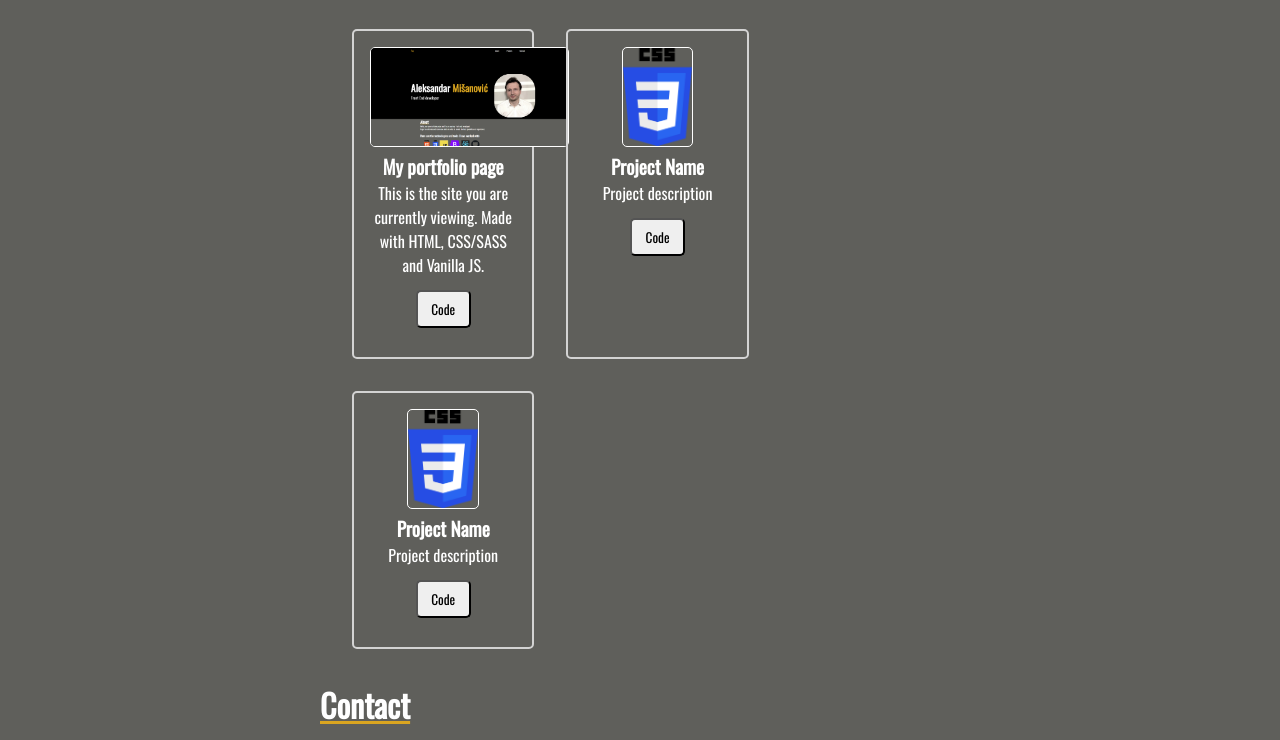
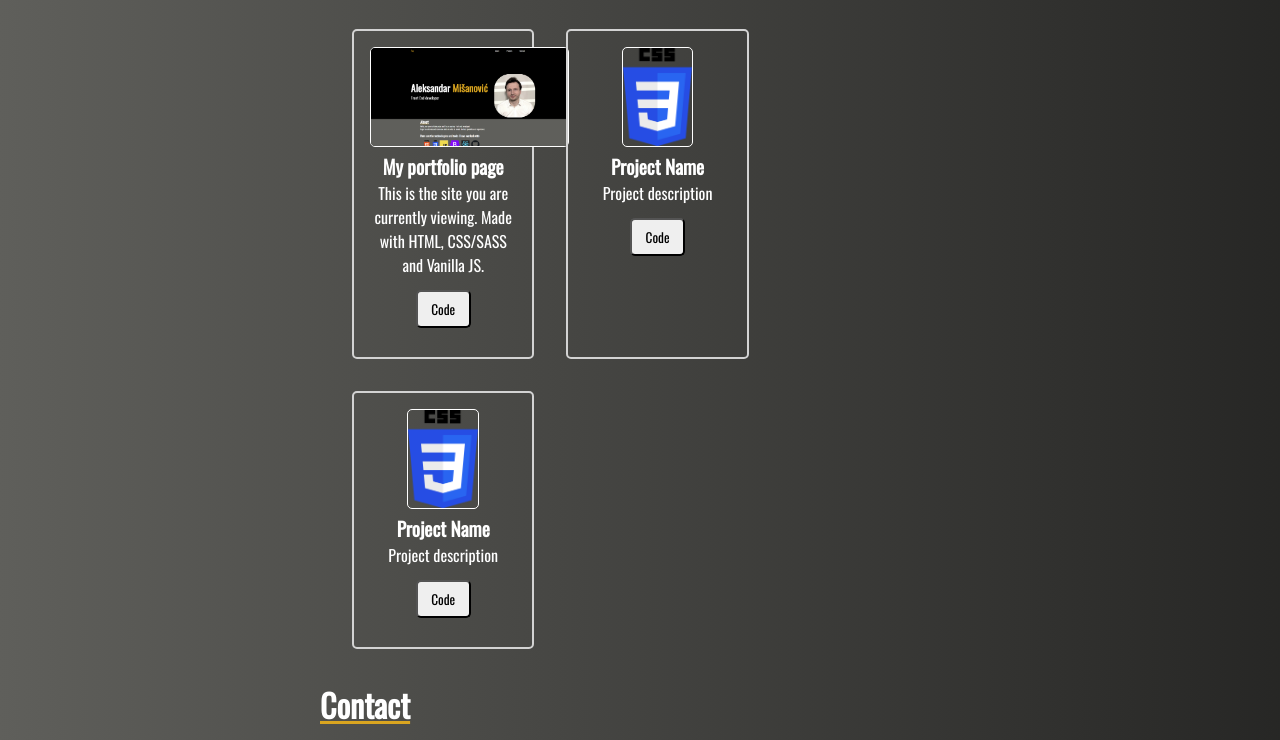
Before and after one commit to SaleMisanovic/my-portfolio, a plain HTML site: page index.html in a window 1280 px wide. Shown: the part 1049-1789 px from the top of the page. Drawn offline with nearby package versions, Linux system fonts and the light colour scheme.

Commit message:
gradient

```diff
--- a/sass/style.scss
+++ b/sass/style.scss
@@ -20,7 +20,7 @@ header {
             padding: 2em;
             &:hover{
               text-decoration: underline;
-              color: darkgray;
+              color: #a9a9a9;
             }
           }
         }
@@ -58,7 +58,8 @@ header {
   }
 }
 section{
-  background-color: #5f5f5b;
+  background: rgb(95,95,91);
+  background: linear-gradient(90deg, rgba(95,95,91,1) 0%, rgba(95,95,91,0.40948879551820727) 100%);
   div{
     width: 50%;
     margin: 0 auto;
```
Also changed, not shown: css/style.css, 1 other file.
